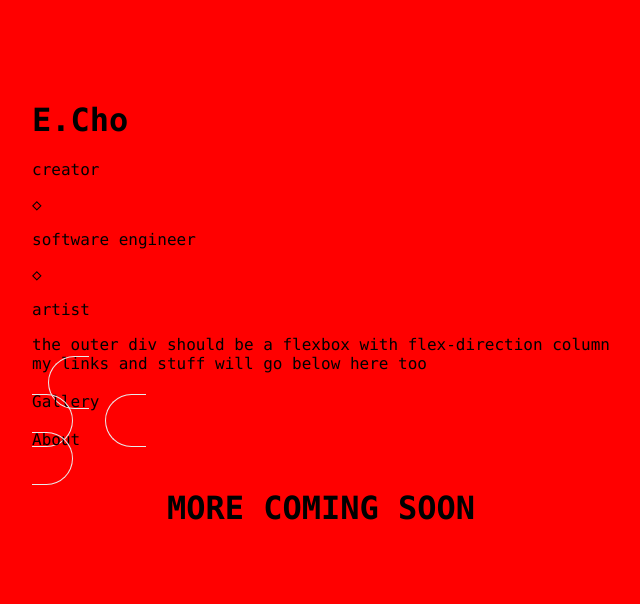
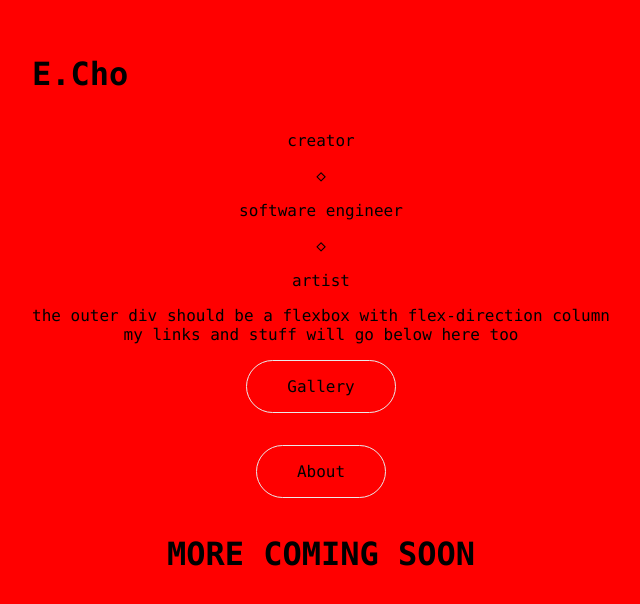
Before and after one commit to echos-echo/dev-portfolio, a Next.js app: page / in a window 1280 px wide. Shown: the part 326-930 px from the top of the page, without its empty margins (319-959 px from the left). Built offline with nearby package versions, Linux system fonts and the light colour scheme.

Commit message:
feature: css for splash page fixed to center description

```diff
--- a/components/SplashDescription.js
+++ b/components/SplashDescription.js
@@ -4,10 +4,11 @@ import Link from "next/link";
 import Image from "next/image";
 import { useRouter } from "next/router";
 import NavButtons from "./NavButtons";
+import styles from '../styles/Home.module.css'
 
 export default function SplashDescription() {
     return (
-        <div>
+        <div className={styles.splashDescription}>
             <div>
                 <p>creator</p>
                 <p>◇</p>
--- a/styles/Home.module.css
+++ b/styles/Home.module.css
@@ -100,7 +100,13 @@
   margin-left: 0.5rem;
 }
 
-
+.splashDescription {
+  display: flex;
+  flex-direction: column;
+  justify-content: space-evenly;
+  align-items: center;
+  text-align: center;
+}
 
 @media (max-width: 600px) {
   .grid {
```
